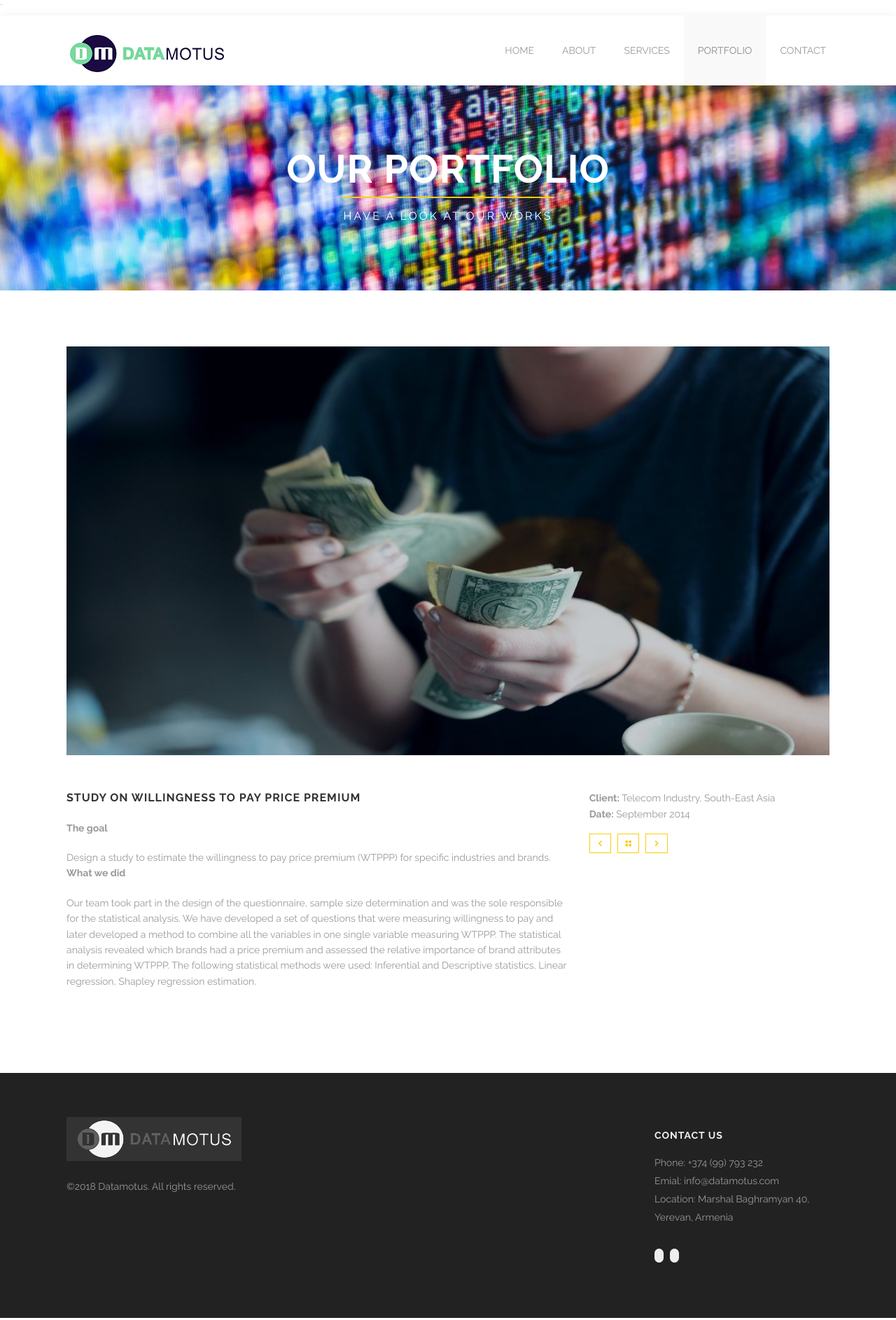
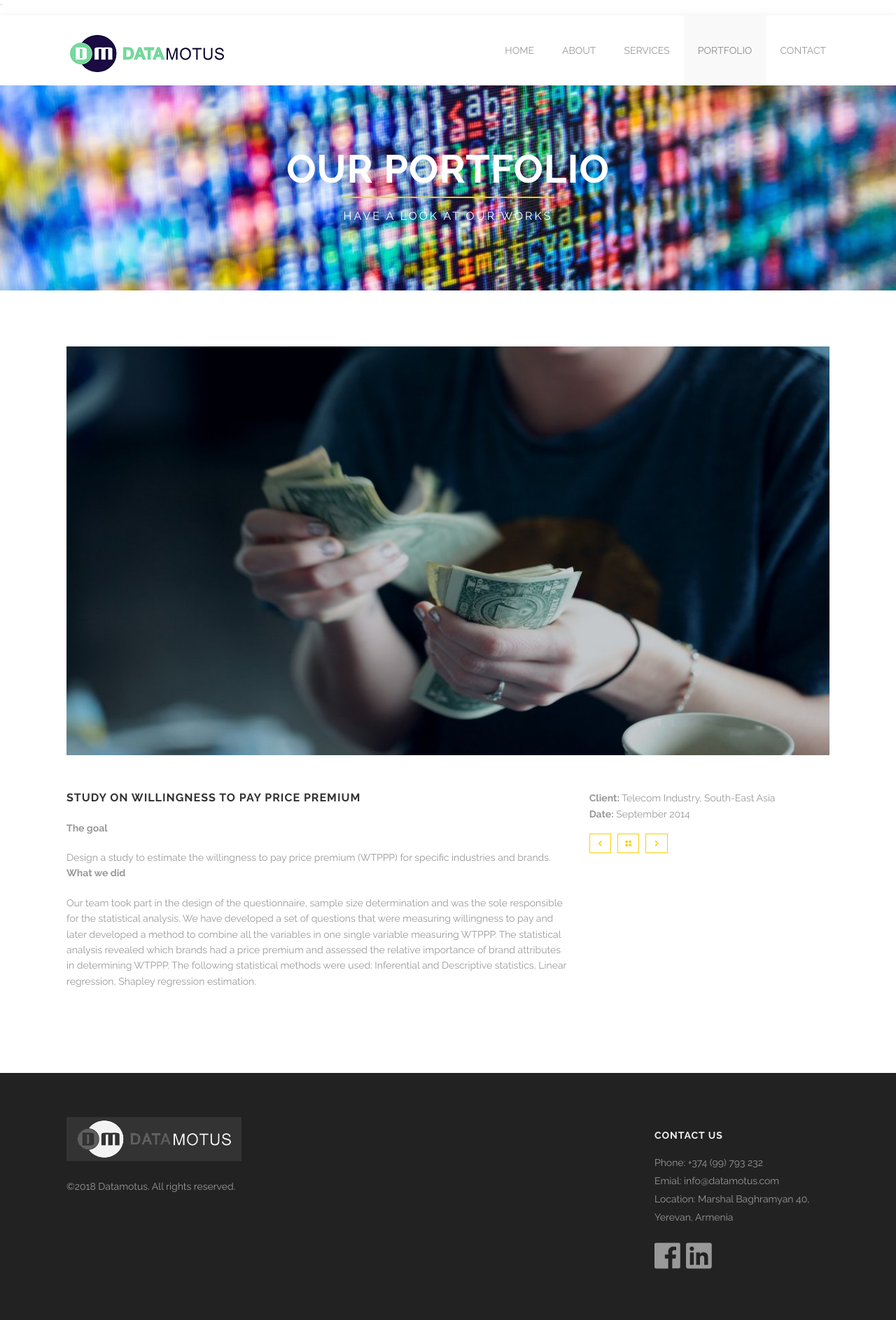
Before and after one commit to Habet/datamotus.github.io, a Jekyll site: the page built from portfolio-item-2.html, in a window 1280 px wide. Shown: the whole page at 70% size. Built offline with Jekyll 4.4.1, drawn with Linux system fonts in a browser that asks for light colours.

Commit message:
Update portfolio-item-2.html

```diff
--- a/portfolio-item-2.html
+++ b/portfolio-item-2.html
@@ -4,6 +4,7 @@ title: Portfolio
 section_id: portfolio
 ---
 
+<script defer src="https://use.fontawesome.com/releases/v5.7.2/js/all.js" integrity="sha384-0pzryjIRos8mFBWMzSSZApWtPl/5++eIfzYmTgBBmXYdhvxPc+XcFEk+zJwDgWbP" crossorigin="anonymous"></script>
 
 <div class='full parallax' style='background-image: url(images/@stock/portfolio.jpeg); color: #fff;'>
   <div class='row'>
```
